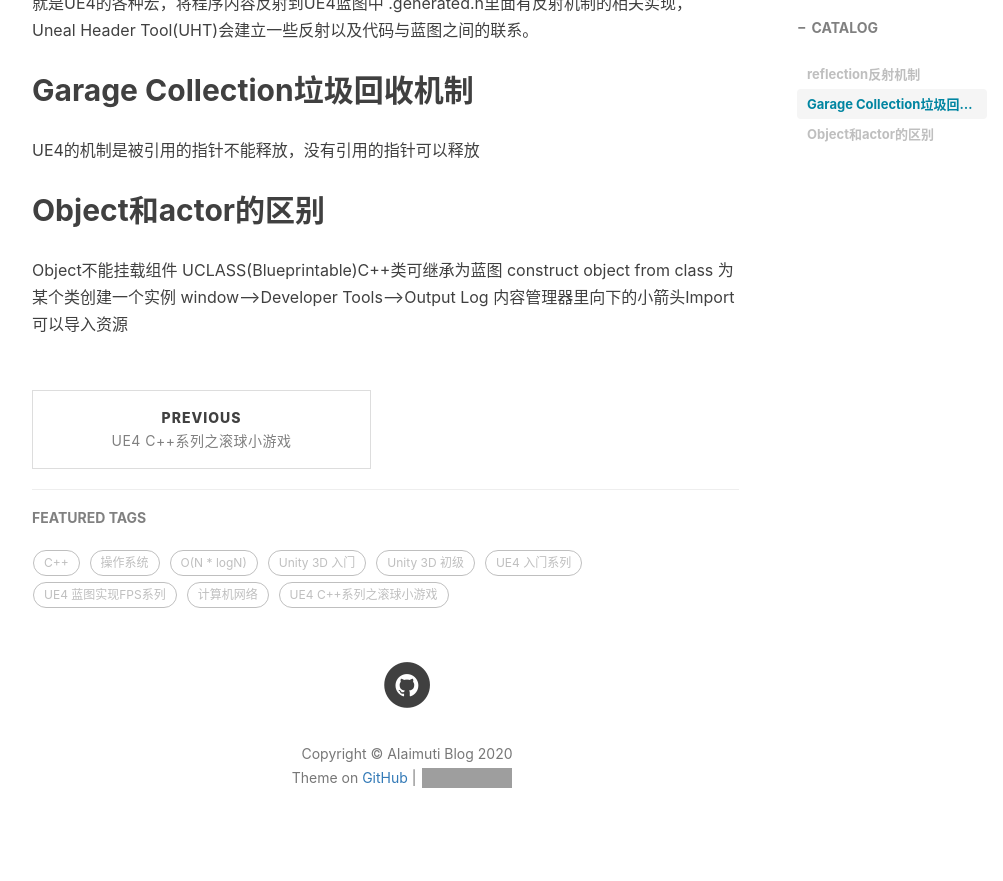
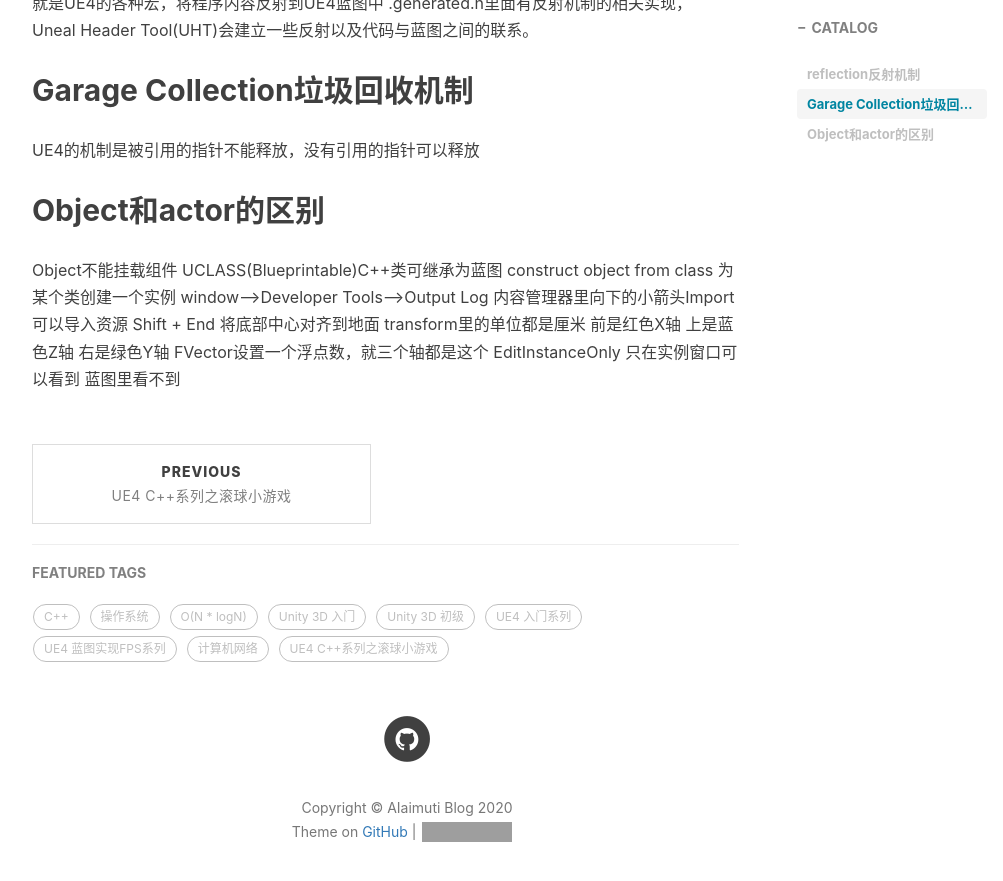
Before and after one commit to AIaimuti/aiaimuti.github.io, a Jekyll site: the page built from _posts/2020-4-23-C++Learn.md, in a window 1280 px wide and 900 px high, scrolled down 646 px. Shown: the top 881 px of the window, without its empty margins (233-1236 px from the left). Built offline with Jekyll 4.4.1, drawn with Linux system fonts in a browser that asks for light colours; nearby versions of some CDN libraries; comment, search, counter and statistics services are not loaded; grey boxes are pictures that could not be loaded.

Commit message:
Update 2020-4-23-C++Learn.md

```diff
--- a/_posts/2020-4-23-C++Learn.md
+++ b/_posts/2020-4-23-C++Learn.md
@@ -24,3 +24,8 @@ UCLASS(Blueprintable)C++类可继承为蓝图
 construct object from class 为某个类创建一个实例
 window-->Developer Tools-->Output Log
 内容管理器里向下的小箭头Import可以导入资源
+Shift + End 将底部中心对齐到地面
+transform里的单位都是厘米
+前是红色X轴 上是蓝色Z轴 右是绿色Y轴
+FVector设置一个浮点数，就三个轴都是这个
+EditInstanceOnly 只在实例窗口可以看到 蓝图里看不到
```
